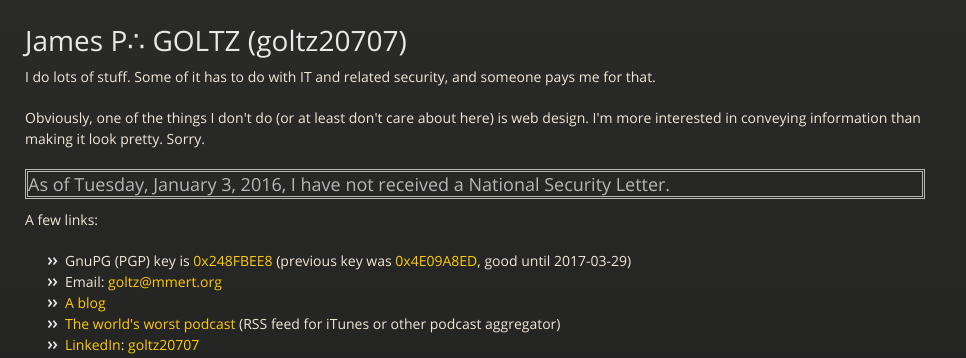
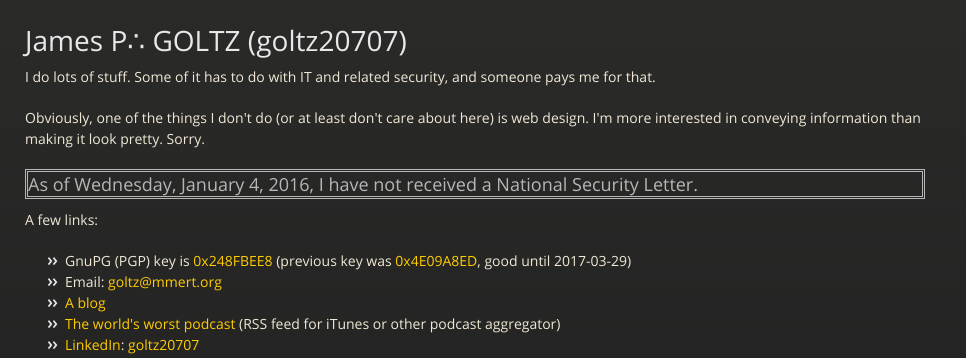
Before and after one commit to goltz20707/goltz20707.github.io, a Jekyll site: the page built from index.html, in a window 1280 px wide. Shown: the top 358 px of the page, without its empty margins (0-966 px from the left). Built offline with Jekyll 4.4.1, drawn with Linux system fonts in a browser that asks for light colours.

Commit message:
Update nsl.html

```diff
--- a/_includes/nsl.html
+++ b/_includes/nsl.html
@@ -3,6 +3,6 @@ date '+%A, %B %e, %Y,'
  -->
 <h3 style="border: double">As of
 
-Tuesday, January 3, 2016,
+Wednesday, January 4, 2016,
 
 I have not received a National Security Letter.</h3>
```
